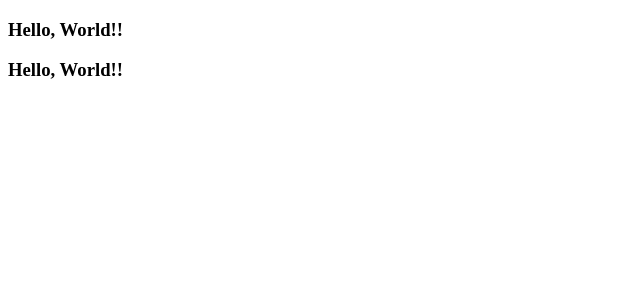
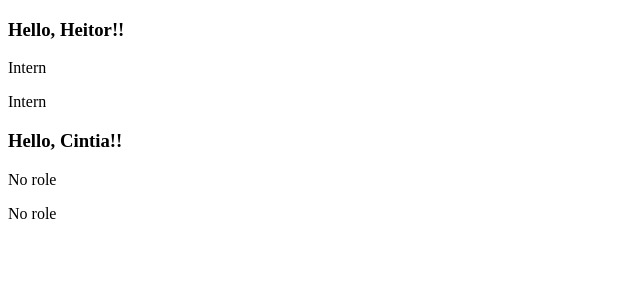
Before and after one commit to s4bino/react, a React (Create React App) app: page / in a window 1280 px wide. Shown: the top 300 px of the page, without its empty margins (0-640 px from the left). Built offline with nearby package versions, Linux system fonts and the light colour scheme.

Commit message:
Aula 4 - props

```diff
--- a/src/App.js
+++ b/src/App.js
@@ -3,14 +3,13 @@ import './App.css';
 import Employee from './components/Employee';
 
 function App() {
-  console.log('listando employees');
   const showEmnployees = true;
   return (
     <div className="App">
         {showEmnployees ? (
           <>
-            <Employee />
-            <Employee />
+            <Employee name="Heitor" role="Intern" />
+            <Employee name="Cintia" />
           </>
         ): (
           <p>you cannot see the employee</p>
--- a/src/components/Employee.js
+++ b/src/components/Employee.js
@@ -1,5 +1,16 @@
-function Employee(){
-    return <h3>Hello, World!!</h3>
+function Employee(props){
+    return (
+    <>
+        <h3>Hello, {props.name}!!</h3>
+        <p>{props.role ? props.role : "No role"}</p>
+        {props.role ? (
+            <p class="role">{props.role}</p>
+        ): (
+            <p class="norole">No role</p>
+        )
+        }
+    </>
+    )
 }
 
 export default Employee;
```
